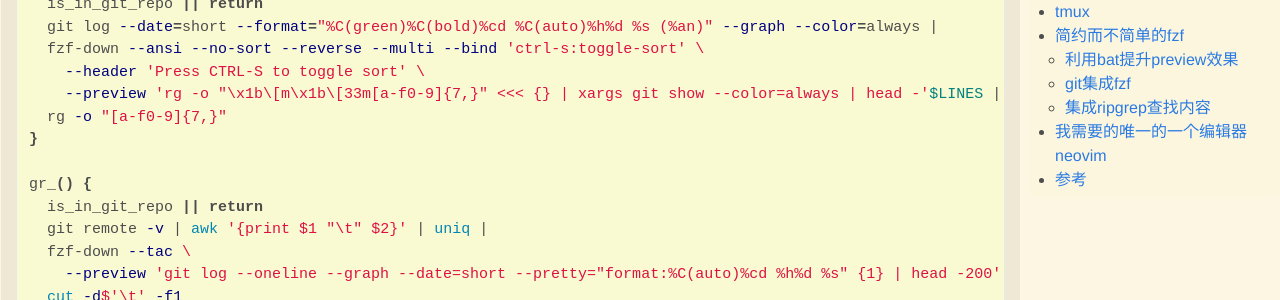
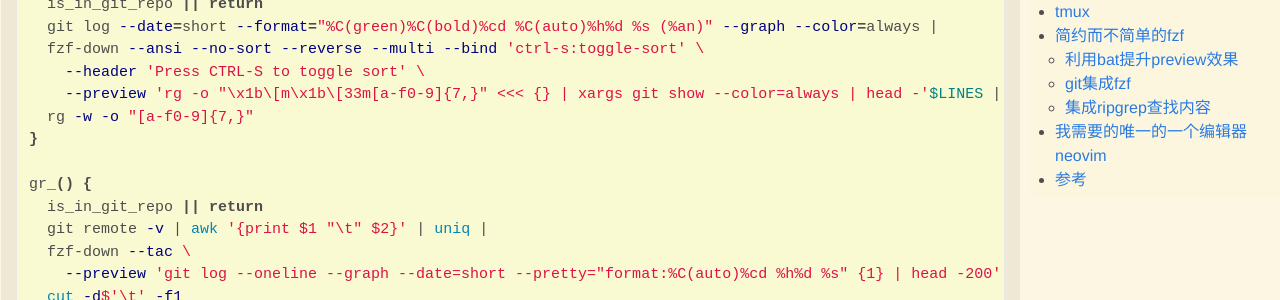
Before and after one commit to feiyuw/feiyuw.github.io, a Jekyll site: the page built from _posts/2019-06-13-work-with-terminal.md, in a window 1280 px wide and 900 px high, scrolled down 3821 px. Shown: the part 151-451 px from the top of the window. Built offline with Jekyll 4.4.1, drawn with Linux system fonts in a browser that asks for light colours; nearby versions of some CDN libraries; comment, search, counter and statistics services are not loaded.

Commit message:
fix gg_ bug

```diff
--- a/_posts/2019-06-13-work-with-terminal.md
+++ b/_posts/2019-06-13-work-with-terminal.md
@@ -184,7 +184,7 @@ gg_() {
   fzf-down --ansi --no-sort --reverse --multi --bind 'ctrl-s:toggle-sort' \
     --header 'Press CTRL-S to toggle sort' \
     --preview 'rg -o "\x1b\[m\x1b\[33m[a-f0-9]{7,}" <<< {} | xargs git show --color=always | head -'$LINES |
-  rg -o "[a-f0-9]{7,}"
+  rg -w -o "[a-f0-9]{7,}"
 }
 
 gr_() {
```
